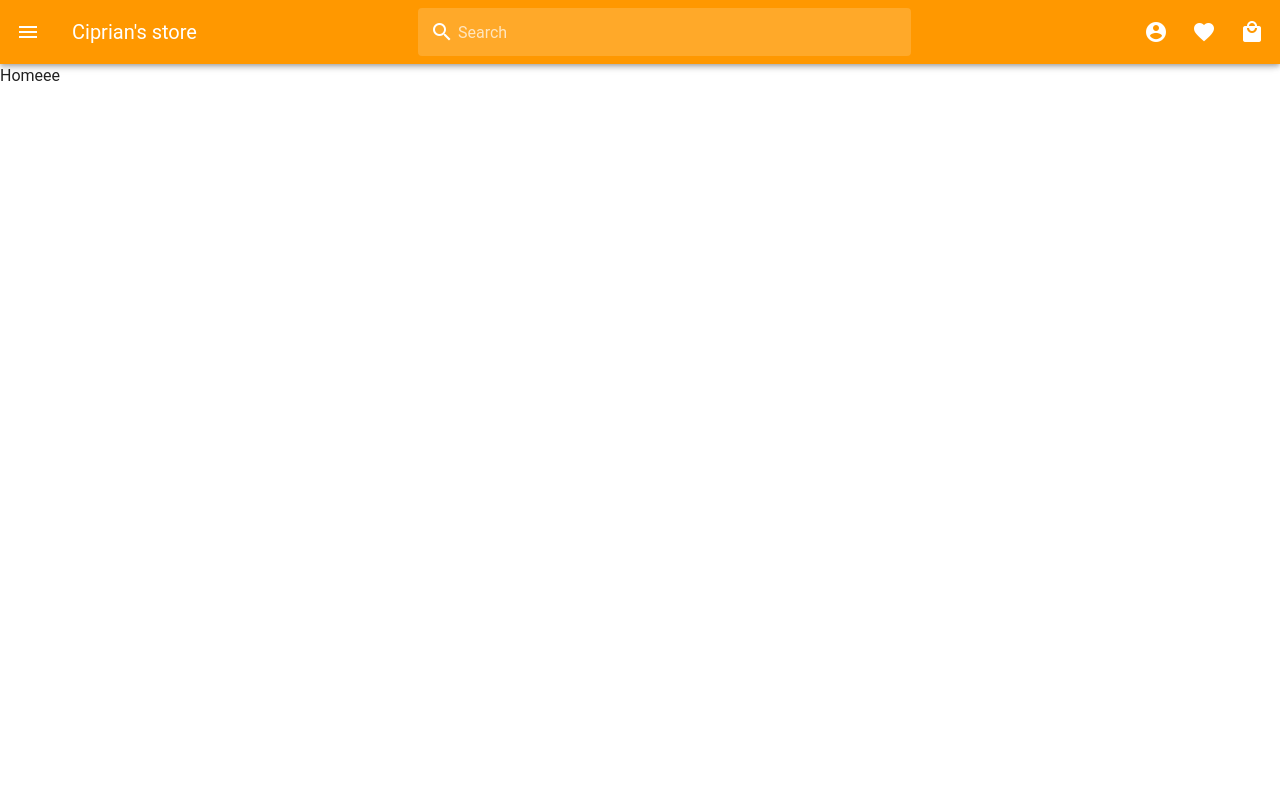
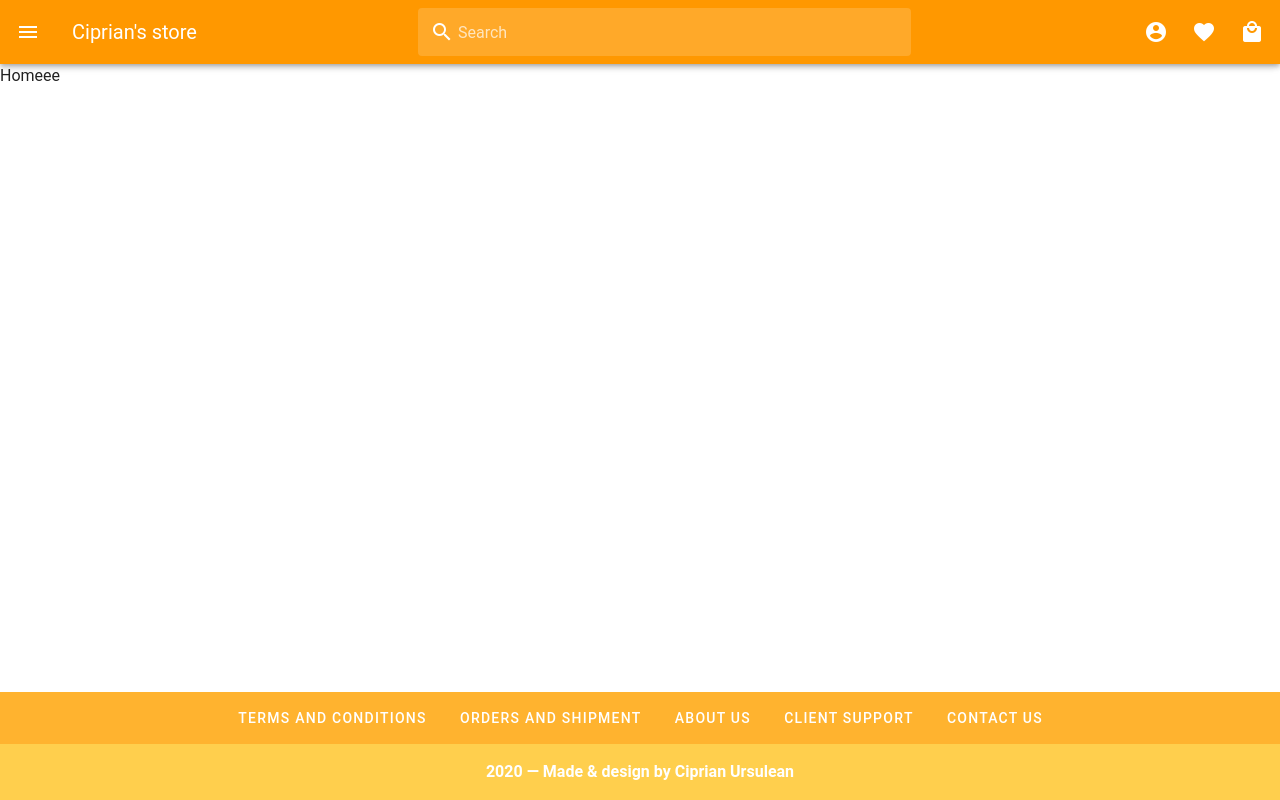
Before and after one commit to ciprian123/e-shop, a Vue app: page / in a window 1280 px wide. Built offline with nearby package versions, Linux system fonts and the light colour scheme; a small style sheet from the web is missing.

Commit message:
Crafted footer component

```diff
--- a/src/App.vue
+++ b/src/App.vue
@@ -4,17 +4,20 @@
     <v-main>
       <router-view/>
     </v-main>
+    <AppFooter/>
   </v-app>
 </template>
 
 <script>
 import AppHeader from "./components/AppHeader"
+import AppFooter from "./components/AppFooter"
 
 export default {
   name: "App",
 
   components: {
-    AppHeader
+    AppHeader,
+    AppFooter
   },
 
   data: () => ({
--- /dev/null
+++ b/src/components/AppFooter.vue
@@ -0,0 +1,43 @@
+<template>
+  <v-footer
+    color="primary lighten-1"
+    padless
+    class="mt-15"
+  >
+    <v-row
+      justify="center"
+      no-gutters
+    >
+      <v-btn
+        v-for="link in links"
+        :key="link"
+        color="white"
+        text
+        rounded
+        class="my-2"
+      >
+        {{ link }}
+      </v-btn>
+      <v-col
+        class="primary lighten-2 py-4 text-center white--text"
+        cols="12"
+      >
+        <strong>{{ new Date().getFullYear() }} — Made &amp; design by Ciprian Ursulean</strong>
+      </v-col>
+    </v-row>
+  </v-footer>
+</template>
+
+<script>
+  export default {
+    data: () => ({
+      links: [
+        'Terms and conditions',
+        'Orders and shipment',
+        'About us',
+        'Client support',
+        'Contact Us',
+      ],
+    }),
+  }
+</script>
```
